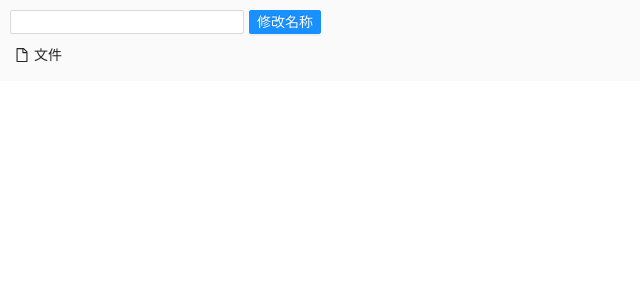
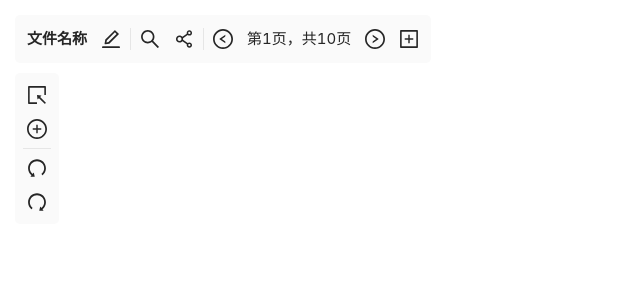
Before and after one commit to UnionProjectSeries/MindStormer, a Vue app in the folder unionProject_MindStormer/: page / in a window 1280 px wide. Shown: the top 300 px of the page, without its empty margins (0-640 px from the left). Built offline with nearby package versions, Linux system fonts and the light colour scheme.

Commit message:
UI Update

```diff
--- a/unionProject_MindStormer/src/App.vue
+++ b/unionProject_MindStormer/src/App.vue
@@ -1,14 +1,10 @@
 <script setup>
-import titleHeader from "./components/header.vue"
-import OverflowWindow from "./components/overflowWindow/overflowWindow.vue";
 import {ref} from "vue"
+import SideMenus from "./components/MindStormerLocalComponents/Menu/sideMenus.vue";
 </script>
 
 <template>
-  <titleHeader>
-    <template #title>未命名文件</template>
-  </titleHeader>
-
+  <side-menus/>
 </template>
 
 <style scoped>
--- /dev/null
+++ b/unionProject_MindStormer/src/components/MindStormerLocalComponents/Menu/sideMenus.vue
@@ -0,0 +1,112 @@
+<script setup>
+
+import SidebarContainer from "../../../components/containers/sidebarContainer.vue";
+import SidebarMenu from "../../../components/containers/sidebarMenu.vue";
+import SidebarMenuItem from "../../../components/containers/sidebarMenuItem.vue";
+import {PlusCircleOutlined, SelectOutlined, HighlightOutlined, FormOutlined, ForkOutlined, AppstoreOutlined, UndoOutlined, RedoOutlined, SearchOutlined, EditOutlined, ShareAltOutlined, LeftCircleOutlined, RightCircleOutlined, PlusSquareOutlined} from "@ant-design/icons-vue"
+import {ref} from "vue"
+import SidebarMenuDivider from "../../../components/containers/sidebarMenuDivider.vue";
+
+const displayMoreLeftIcons = ref(false)
+const maxCount = ref(10)
+const currentPage = ref(1)
+
+function nextPage() {
+  if (currentPage.value < maxCount.value) {
+    currentPage.value++;
+  }
+}
+
+function lastPage() {
+  if (currentPage.value > 1) {
+    currentPage.value--
+  }
+}
+</script>
+
+<template>
+  <sidebar-container position="left">
+    <sidebar-menu direction="row">
+      <sidebar-menu-item font-size="15px">
+        <b>文件名称</b>
+      </sidebar-menu-item>
+      <sidebar-menu-item description="修改名称">
+        <EditOutlined/>
+      </sidebar-menu-item>
+      <sidebar-menu-divider direction="vertical"/>
+      <sidebar-menu-item description="搜索">
+        <SearchOutlined/>
+      </sidebar-menu-item>
+      <sidebar-menu-item description="分享此文件">
+        <ShareAltOutlined/>
+      </sidebar-menu-item>
+      <sidebar-menu-divider direction="vertical"/>
+      <sidebar-menu-item description="上一页" @click="lastPage">
+        <LeftCircleOutlined/>
+      </sidebar-menu-item>
+      <sidebar-menu-item description="当前页数" font-size="15px">
+        第{{currentPage}}页，共{{ maxCount }}页
+      </sidebar-menu-item>
+      <sidebar-menu-item description="下一页" @click="nextPage">
+        <RightCircleOutlined/>
+      </sidebar-menu-item>
+      <sidebar-menu-item description="添加新页面">
+        <PlusSquareOutlined/>
+      </sidebar-menu-item>
+    </sidebar-menu>
+
+    <div class="row-display">
+      <sidebar-menu direction="column">
+        <sidebar-menu-item description="选择" tooltip-direction="right">
+          <SelectOutlined/>
+        </sidebar-menu-item>
+        <sidebar-menu-item description="插入元素" tooltip-direction="right">
+          <PlusCircleOutlined @click="displayMoreLeftIcons = !displayMoreLeftIcons"/>
+        </sidebar-menu-item>
+        <template v-if="displayMoreLeftIcons">
+          <sidebar-menu-divider/>
+          <sidebar-menu-item description="插入墨迹" tooltip-direction="right">
+            <HighlightOutlined/>
+          </sidebar-menu-item>
+          <sidebar-menu-item description="插入便签" tooltip-direction="right">
+            <FormOutlined/>
+          </sidebar-menu-item>
+          <sidebar-menu-item description="插入关系" tooltip-direction="right">
+            <ForkOutlined/>
+          </sidebar-menu-item>
+          <sidebar-menu-item description="插入组" tooltip-direction="right">
+            <AppstoreOutlined/>
+          </sidebar-menu-item>
+        </template>
+        <sidebar-menu-divider/>
+        <sidebar-menu-item description="撤销" tooltip-direction="right">
+          <UndoOutlined/>
+        </sidebar-menu-item>
+        <sidebar-menu-item description="重做" tooltip-direction="right">
+          <RedoOutlined/>
+        </sidebar-menu-item>
+      </sidebar-menu>
+    </div>
+  </sidebar-container>
+</template>
+
+<style scoped>
+.column-display {
+  display: flex;
+  flex-direction: column;
+  width: fit-content;
+  height: fit-content;
+}
+.column-display .item{
+  margin-bottom: 5px;
+}
+.row-display {
+  display: flex;
+  flex-direction: row;
+  width: fit-content;
+  height: fit-content;
+}
+.row-display .item {
+  margin-right: 5px;
+}
+</style>
--- /dev/null
+++ b/unionProject_MindStormer/src/components/MindStormerLocalComponents/dialog/welcomeDialog.vue
@@ -0,0 +1,48 @@
+<script setup>
+
+import HorizontalMenuContainer from "../../lists/horizontalMenuContainer.vue";
+import {FolderOpenOutlined, PlusCircleOutlined} from "@ant-design/icons-vue";
+import HorizontalMenuItem from "../../lists/horizontalMenuItem.vue";
+import {ref} from "vue";
+const props = defineProps(['displayDialog'])
+const displayWelcomeOverflow = ref(true)
+</script>
+
+<template>
+  <overflow-window :display="displayWelcomeOverflow" @close-overflow="displayWelcomeOverflow = false">
+    <template #content>
+      <div class="column-display">
+        <h1>欢迎！</h1>
+        <div class="column-item">欢迎使用Mind Stormer，选择下面其中一个选项，让我们开始吧！</div>
+        <horizontal-menu-container>
+          <horizontal-menu-item mainColor="dodgerblue">
+            <template #icon>
+              <FolderOpenOutlined/>
+            </template>
+            <template #title>
+              打开本地文件
+            </template>
+            <template #description>
+              从本地打开一个已保存的MindStormer文件
+            </template>
+          </horizontal-menu-item>
+          <horizontal-menu-item mainColor="#00cc00">
+            <template #icon>
+              <PlusCircleOutlined/>
+            </template>
+            <template #title>
+              创建新文件
+            </template>
+            <template #description>
+              创建一个全新的MindStormer文件
+            </template>
+          </horizontal-menu-item>
+        </horizontal-menu-container>
+      </div>
+    </template>
+  </overflow-window>
+</template>
+
+<style scoped>
+
+</style>
--- /dev/null
+++ b/unionProject_MindStormer/src/components/containers/sidebarContainer.vue
@@ -0,0 +1,27 @@
+<script setup>
+const props = defineProps(['position'])
+</script>
+
+<template>
+  <div class="container" :id="props.position">
+    <slot></slot>
+  </div>
+</template>
+
+<style scoped>
+.container {
+  width: fit-content;
+  height: fit-content;
+  display: flex;
+  flex-direction: column;
+  position: absolute;
+}
+#left {
+  top: 10px;
+  left: 10px;
+}
+#right {
+  top: 10px;
+  right: 10px;
+}
+</style>
--- /dev/null
+++ b/unionProject_MindStormer/src/components/containers/sidebarMenu.vue
@@ -0,0 +1,24 @@
+<script setup>
+const props = defineProps(["direction"])
+</script>
+
+<template>
+  <div class="menu-container">
+    <slot></slot>
+  </div>
+</template>
+
+<style scoped>
+.menu-container {
+  margin: 5px;
+  padding: 5px;
+  width: fit-content;
+  height: fit-content;
+  border-radius: 5px;
+  background-color: rgb(250,250,250);
+  display: flex;
+  flex-direction: v-bind("props['direction']");
+  justify-content: center;
+  align-items: center;
+}
+</style>
--- /dev/null
+++ b/unionProject_MindStormer/src/components/containers/sidebarMenuDivider.vue
@@ -0,0 +1,35 @@
+<script setup>
+import {computed} from "vue";
+
+const props = defineProps(['direction'])
+const applyDirection = computed(()=>{
+  if (props.direction === ""|| props.direction === undefined) {
+    return "horizontal"
+  }
+  else {
+    return "vertical"
+  }
+})
+</script>
+
+<template>
+<div class="divider" :id="applyDirection">
+  &nbsp;
+</div>
+</template>
+
+<style scoped>
+.divider {
+  background-color: rgba(230,230,230);
+}
+#horizontal {
+  width: 85%;
+  height: 1px;
+  margin: 2px;
+}
+#vertical {
+  width: 1px;
+  height: 85%;
+  margin: 2px;
+}
+</style>
--- /dev/null
+++ b/unionProject_MindStormer/src/components/containers/sidebarMenuItem.vue
@@ -0,0 +1,49 @@
+<script setup>
+import {computed} from "vue";
+
+const props = defineProps(['description', 'tooltipDirection', 'fontSize'])
+const isDisplayTooltip = computed(()=>{
+  if (props.description === "" || props.description === undefined) {
+    return false;
+  }
+  else {
+    return true
+  }
+})
+const applyFontSize = computed(()=>{
+  if (props.fontSize === "" || props.fontSize === undefined) {
+    return "20px";
+  }
+  else {}
+  return props.fontSize;
+})
+
+</script>
+
+<template>
+  <a-tooltip :placement="props.tooltipDirection">
+    <template #title v-if="isDisplayTooltip">{{props.description}}</template>
+    <div class="container">
+      <slot></slot>
+    </div>
+  </a-tooltip>
+
+</template>
+
+<style scoped>
+.container {
+  width: fit-content;
+  height: fit-content;
+  padding: 7px;
+  border-radius: 5px;
+  display: flex;
+  flex-direction: row;
+  font-size: v-bind("applyFontSize");
+  transition: all 0.1s;
+  cursor: pointer;
+}
+
+.container:hover {
+  background-color: rgb(235,235,235);
+}
+</style>
--- a/unionProject_MindStormer/src/components/header.vue
+++ b/unionProject_MindStormer/src/components/header.vue
@@ -1,12 +1,10 @@
 <script setup>
 import dropdownMenuBtn from "./buttons/dropdownMenuBtn.vue"
-import overflowWindow from "./overflowWindow/overflowWindow.vue"
-import {FolderOpenOutlined, SaveOutlined, PieChartOutlined, DesktopOutlined, FileOutlined} from "@ant-design/icons-vue"
+import {FolderOpenOutlined, SaveOutlined, PieChartOutlined, DesktopOutlined, FileOutlined, PlusCircleOutlined} from "@ant-design/icons-vue"
 import {ref} from "vue";
-import HorizontalMenuContainer from "./lists/horizontalMenuContainer.vue";
-import HorizontalMenuItem from "./lists/horizontalMenuItem.vue";
+import WelcomeDialog from "./MindStormerLocalComponents/dialog/welcomeDialog.vue";
 
-const displayWelcomeOverflow = ref(false)
+const displayWelcomeOverflow = ref(true)
 </script>
 
 <template>
@@ -14,6 +12,7 @@ const displayWelcomeOverflow = ref(false)
     <div class="column-display">
       <div class="column-item">
         <div class="row-display">
+          <h3 class="row-item">MindStormer</h3>
           <div class="row-item">
             <a-input size="small"></a-input>
           </div>
@@ -51,31 +50,32 @@ const displayWelcomeOverflow = ref(false)
               </a-menu>
             </template>
           </a-dropdown>
+          <a-dropdown>
+            <dropdown-menu-btn>
+              <template #label>
+                <DesktopOutlined class="inline-icon"/>
+                视图
+              </template>
+            </dropdown-menu-btn>
+            <template #overlay>
+              <a-menu>
+                <a-menu-item>
+                  显示左侧侧栏
+                </a-menu-item>
+                <a-menu-item>
+                  显示详细信息
+                </a-menu-item>
+                <a-menu-item>
+                  显示右侧侧栏
+                </a-menu-item>
+              </a-menu>
+            </template>
+          </a-dropdown>
         </div>
       </div>
     </div>
   </div>
-  <overflow-window :display="displayWelcomeOverflow" @close-overflow="displayWelcomeOverflow = false">
-    <template #content>
-      <div class="column-display">
-        <h1>欢迎！</h1>
-        <div class="column-item">欢迎使用Mind Stormer，选择下面其中一个选项，让我们开始吧！</div>
-        <horizontal-menu-container>
-          <horizontal-menu-item :main-color="'dodgerblue'">
-            <template #icon>
-              <FolderOpenOutlined/>
-            </template>
-            <template #title>
-              打开本地文件
-            </template>
-            <template #description>
-              从本地打开一个已保存的MindStormer文件
-            </template>
-          </horizontal-menu-item>
-        </horizontal-menu-container>
-      </div>
-    </template>
-  </overflow-window>
+  <welcome-dialog v-if="displayWelcomeOverflow"></welcome-dialog>
 </template>
 
 <style scoped>
--- a/unionProject_MindStormer/src/components/lists/horizontalMenuItem.vue
+++ b/unionProject_MindStormer/src/components/lists/horizontalMenuItem.vue
@@ -1,8 +1,9 @@
 <script setup>
 import {ref} from "vue";
 
-const props = defineProps(['main-color'])
-const mainThemeColor = ref(props["main-color"])
+const props = defineProps(['mainColor'])
+
+console.log(props["mainColor"])
 </script>
 
 <template>
@@ -21,13 +22,13 @@ const mainThemeColor = ref(props["main-color"])
 
 <style scoped>
 :root {
-  --mainColor: v-bind("props['main-color']");
+  --mainColor: v-bind("props['mainColor']");
 }
 .item-main-box {
   margin: 5px;
   padding: 10px;
   height: 30%;
-  flex: auto;
+  flex: 1;
   display: flex;
   flex-direction: column;
   border-radius: 5px;
@@ -36,10 +37,10 @@ const mainThemeColor = ref(props["main-color"])
   cursor: pointer;
 }
 .item-main-box:hover {
-  background-color: var(--mainColor);
+  background-color: v-bind("props['mainColor']");
 }
 .item-icon {
-  color: var(--mainColor);
+  color: v-bind("props['mainColor']");
   font-size: 32px;
   transition: all 0.1s;
 }
@@ -47,7 +48,7 @@ const mainThemeColor = ref(props["main-color"])
   color: white;
 }
 .item-title {
-  color: var(--mainColor);
+  color: black;
   font-size: 24px;
   font-weight: bold;
   transition: all 0.1s;
@@ -57,7 +58,7 @@ const mainThemeColor = ref(props["main-color"])
   color: white;
 }
 .item-description {
-  color: var(--mainColor);
+  color: #545454;
   transition: all 0.1s;
 }
 .item-main-box:hover .item-description {
```
